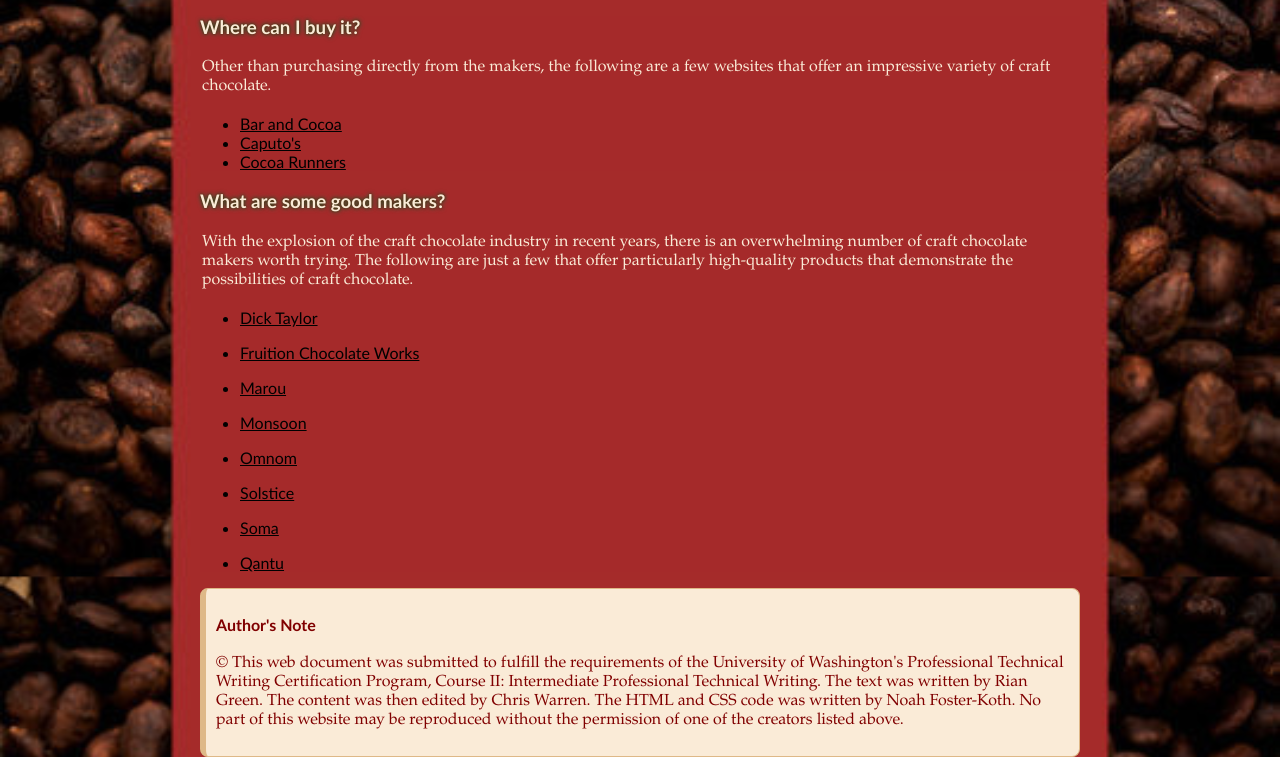
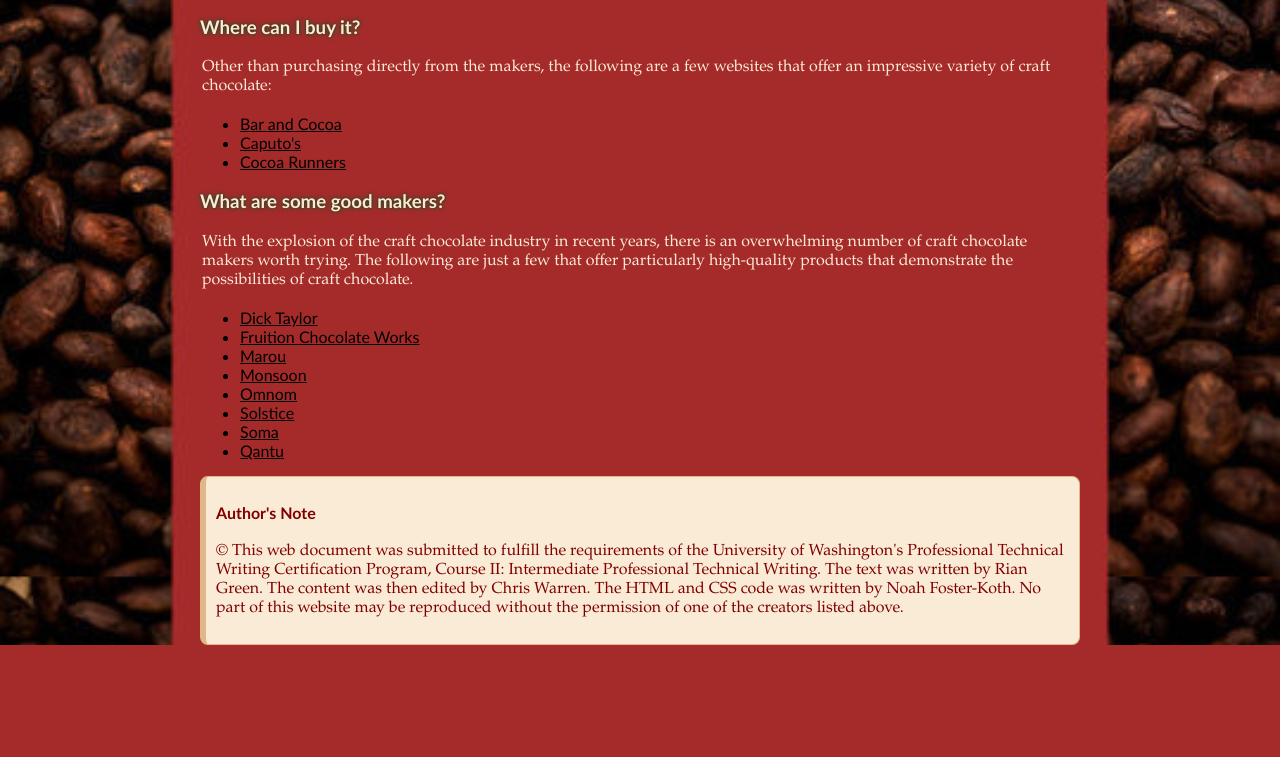
Before and after one commit to FKNoah/RianGreenChocolateProject, a plain HTML site: page index.html in a window 1280 px wide. Shown: the part 1988-2745 px from the top of the page. After the commit the page ends 2633 px from the top, so only its background shows below. Drawn offline with Linux system fonts and the light colour scheme.

Commit message:
Update index.html

```diff
--- a/index.html
+++ b/index.html
@@ -101,7 +101,7 @@ If you are used to commercial milk chocolate, a 70&#37 bar may taste quite bitte
 
 	<div class="basic">
 <h3 id="C6"> Where can I buy it? </h3>
-<p>Other than purchasing directly from the makers, the following are a few websites that offer an impressive variety of craft chocolate.</p>
+<p>Other than purchasing directly from the makers, the following are a few websites that offer an impressive variety of craft chocolate:</p>
 <ul>
 	<li>
 		<a href="https://barandcocoa.com/">Bar and Cocoa</a>
@@ -122,38 +122,24 @@ If you are used to commercial milk chocolate, a 70&#37 bar may taste quite bitte
 	<li>
 	<a href="https://dicktaylorchocolate.com/" target="_blank">Dick Taylor</a>
 	</li>
-</ul>
-<ul>
 	<li>
 	<a href="https://www.fruitionchocolateworks.com/" target="_blank">Fruition Chocolate Works</a>
 	</li>
-</ul>
-<ul>
 	<li>
 	<a href="https://www.marouchocolate.com/" target="_blank">Marou</a>
 	</li>
-</ul>
-<ul>
 	<li>
 	<a href="https://monsoonchocolate.com/" target="_blank">Monsoon</a>
 	</li>
-</ul>
-<ul>
 	<li>
 	<a href="https://omnomchocolate.com/" target="_blank">Omnom</a>
 	</li>
-</ul>
-<ul>
 	<li>
 	<a href="https://www.solsticechocolate.com/" target="_blank">Solstice</a>
 	</li>
-</ul>
-<ul>
 	<li>
 	<a href="https://www.somachocolate.com/" target="_blank">Soma</a>
 	</li>
-</ul>
-<ul>
 	<li>
 	<a href="https://en.qantuchocolate.com/" target="_blank">Qantu</a>
 	</li>
```
